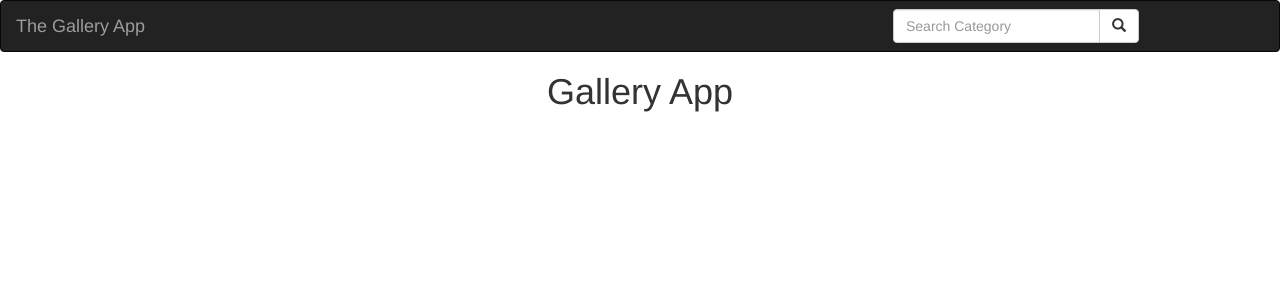
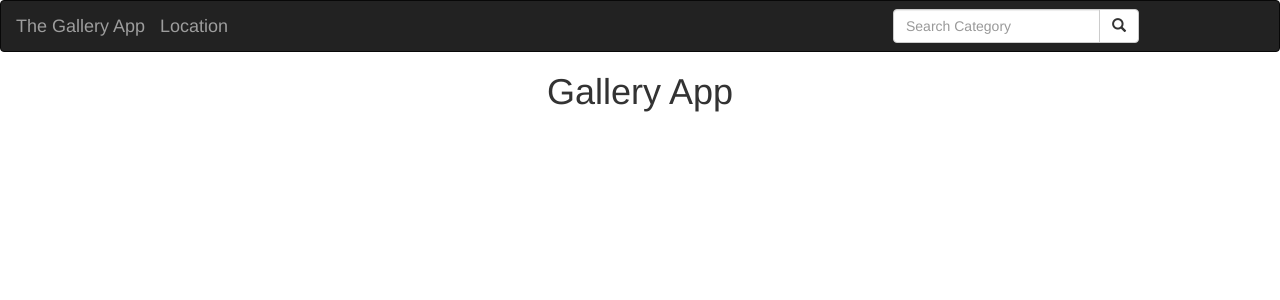
Before and after one commit to Tito-74/Gallery, a Django app: page /location/ in a window 1280 px wide. Shown: the top 300 px of the page. Run offline with Django 3.2, Linux system fonts and the light colour scheme; data that the repository does not hold is empty; some libraries are stand-ins or nearby versions.

Commit message:
adding location link

```diff
--- a/photo/templates/navbar.html
+++ b/photo/templates/navbar.html
@@ -10,6 +10,7 @@
   <div class="container-fluid">
     <div class="navbar-header">
       <a class="navbar-brand" href="{% url 'home' %}">The Gallery App</a>
+      <a class="navbar-brand" href="{% url 'location' %}">Location</a>
     </div>
     <!-- Adding a search form  -->
     <div class="col-sm-4 col-md-4 navbar-right">
```
